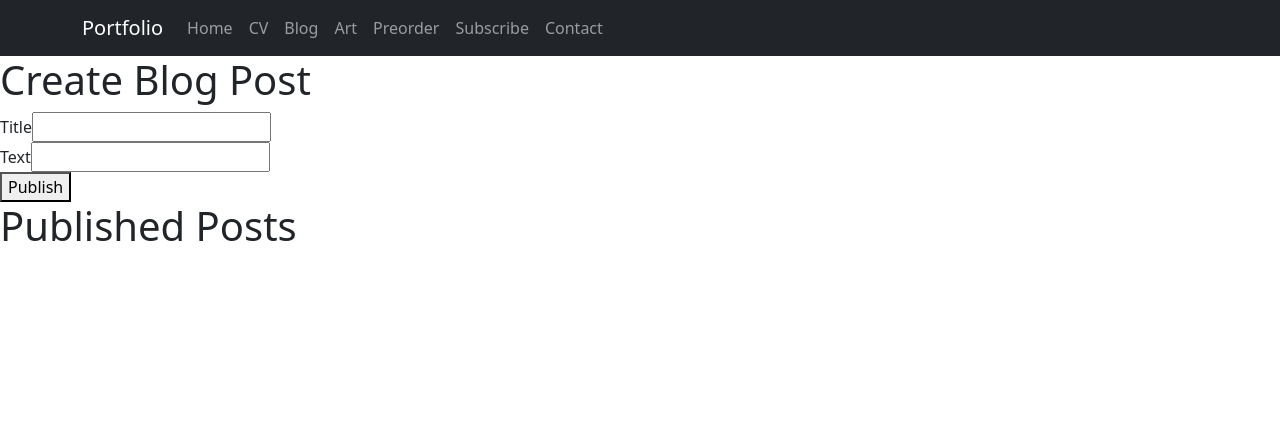
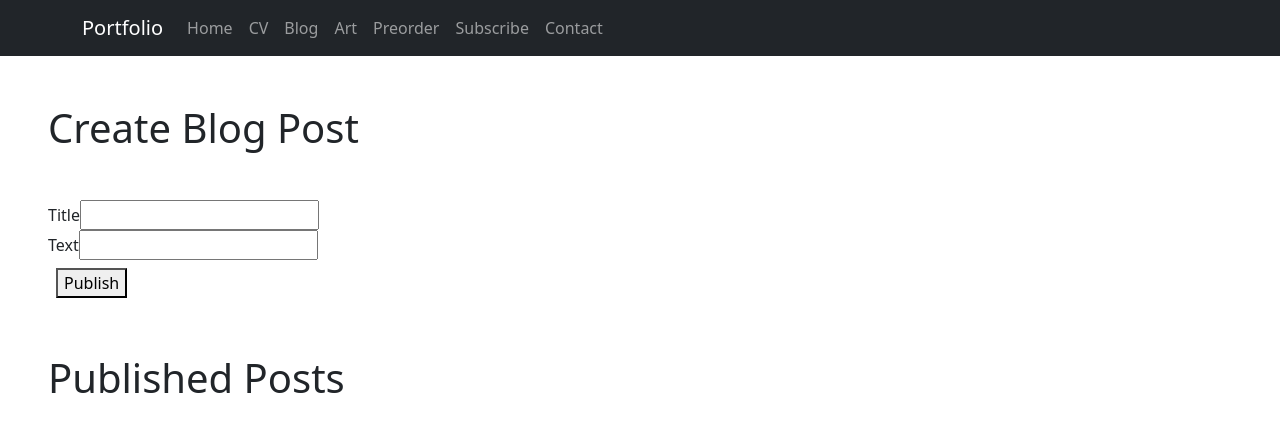
Before and after one commit to corinnekt/Final_Project, a React (Vite) app: page /Blog in a window 1280 px wide. Shown: the top 432 px of the page. Built offline with nearby package versions, Linux system fonts and the light colour scheme.

Commit message:
styled for easier viewing

```diff
--- a/src/Components/Blog.tsx
+++ b/src/Components/Blog.tsx
@@ -53,7 +53,10 @@ export default function Blog() { //Blog() needs to give props to EditButton, Del
 
     return (
         <>
+        <div className="m-5">
             <h1>Create Blog Post</h1>
+        </div>
+        <div className="m-5">
             <form onSubmit={handlePublish}>
                 <label>
                     Title
@@ -65,10 +68,11 @@ export default function Blog() { //Blog() needs to give props to EditButton, Del
                     <input value={blogText} onChange={(e) => setBlogText(e.target.value)}/>
                 </label>
                 <br />
-            <button type="submit">Publish</button>
-      </form>
+            <button className="m-2" type="submit">Publish</button>
+          </form>
+        </div>
 
-      <h1>Published Posts</h1>
+      <h1 className="m-5">Published Posts</h1>
       {blogPost.map((post) => (
         <div key={post.id} >
           <h2>{post.blogTitle}</h2>
```
